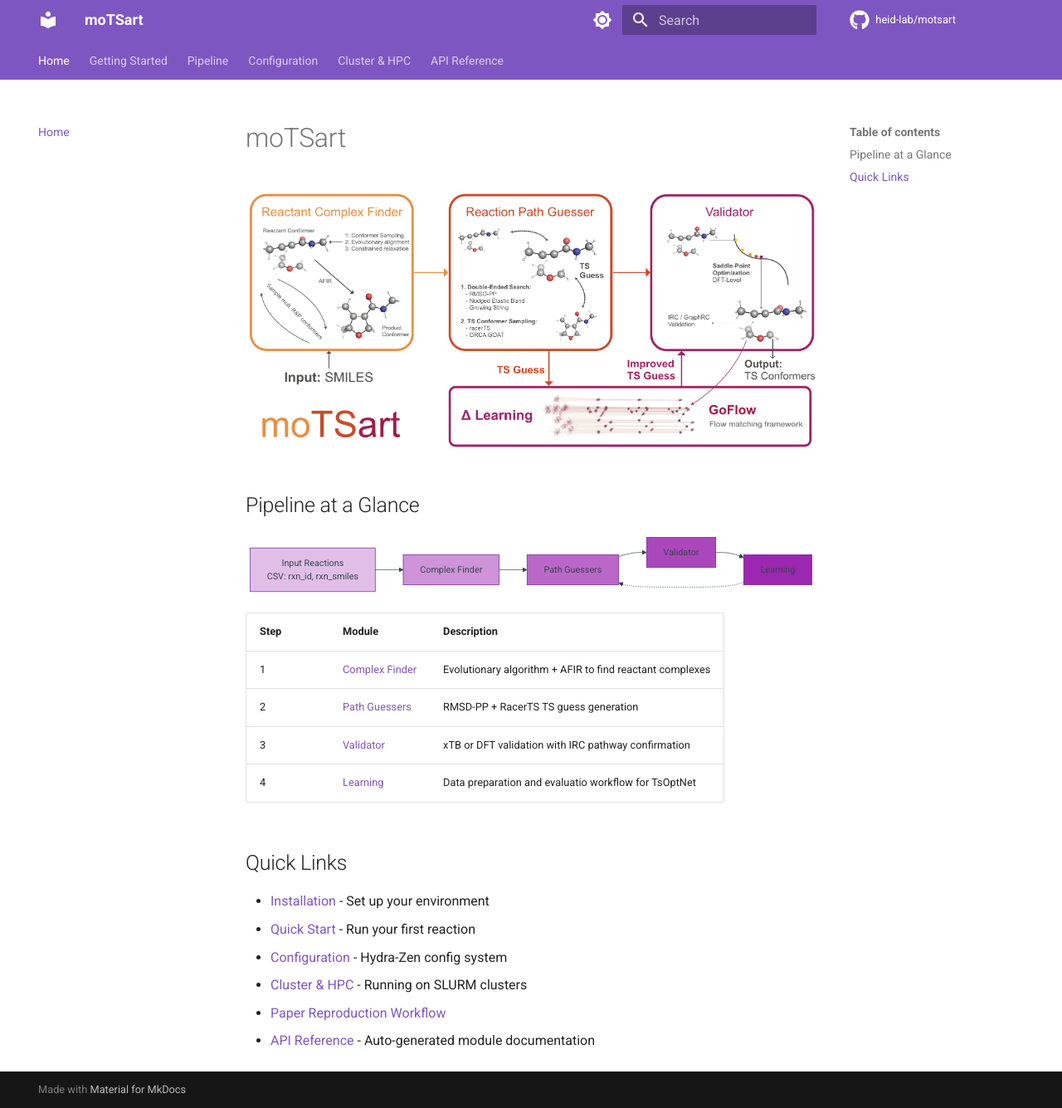
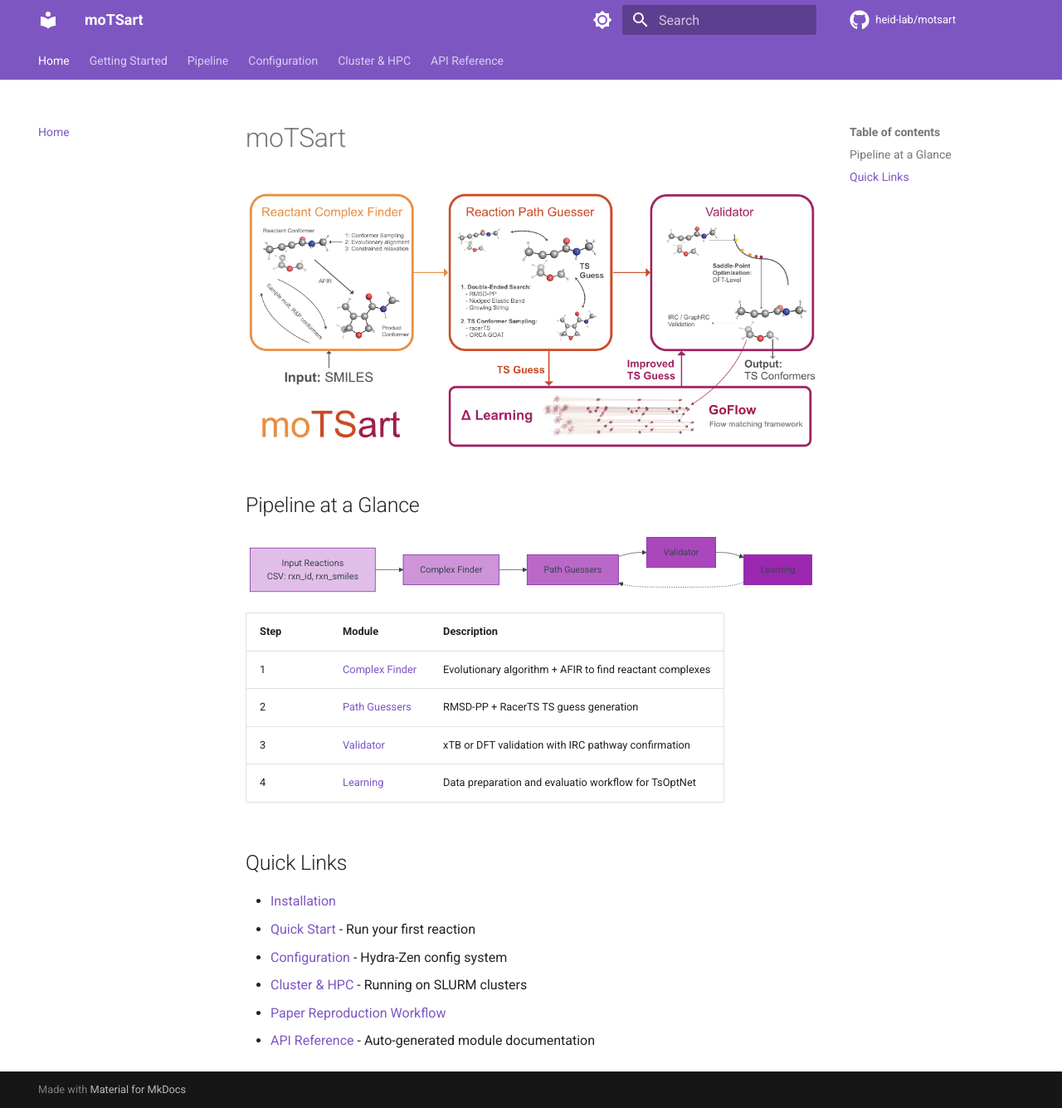
Before and after one commit to heid-lab/motsart, an MkDocs documentation site: the page built from docs/index.md, in a window 1280 px wide and 1335 px high. Shown: the whole window at 83% size. Built offline with MkDocs 1.6.1 and Material for MkDocs 9.7.7, drawn with Linux system fonts in a browser that asks for light colours; comment, search, counter and statistics services are not loaded.

Commit message:
update docs

```diff
--- a/docs/index.md
+++ b/docs/index.md
@@ -28,7 +28,7 @@
 
 ## Quick Links
 
-- [Installation](getting-started/installation.md) - Set up your environment
+- [Installation](getting-started/installation.md)
 - [Quick Start](getting-started/quickstart.md) - Run your first reaction
 - [Configuration](configuration/index.md) - Hydra-Zen config system
 - [Cluster & HPC](cluster/index.md) - Running on SLURM clusters
```
